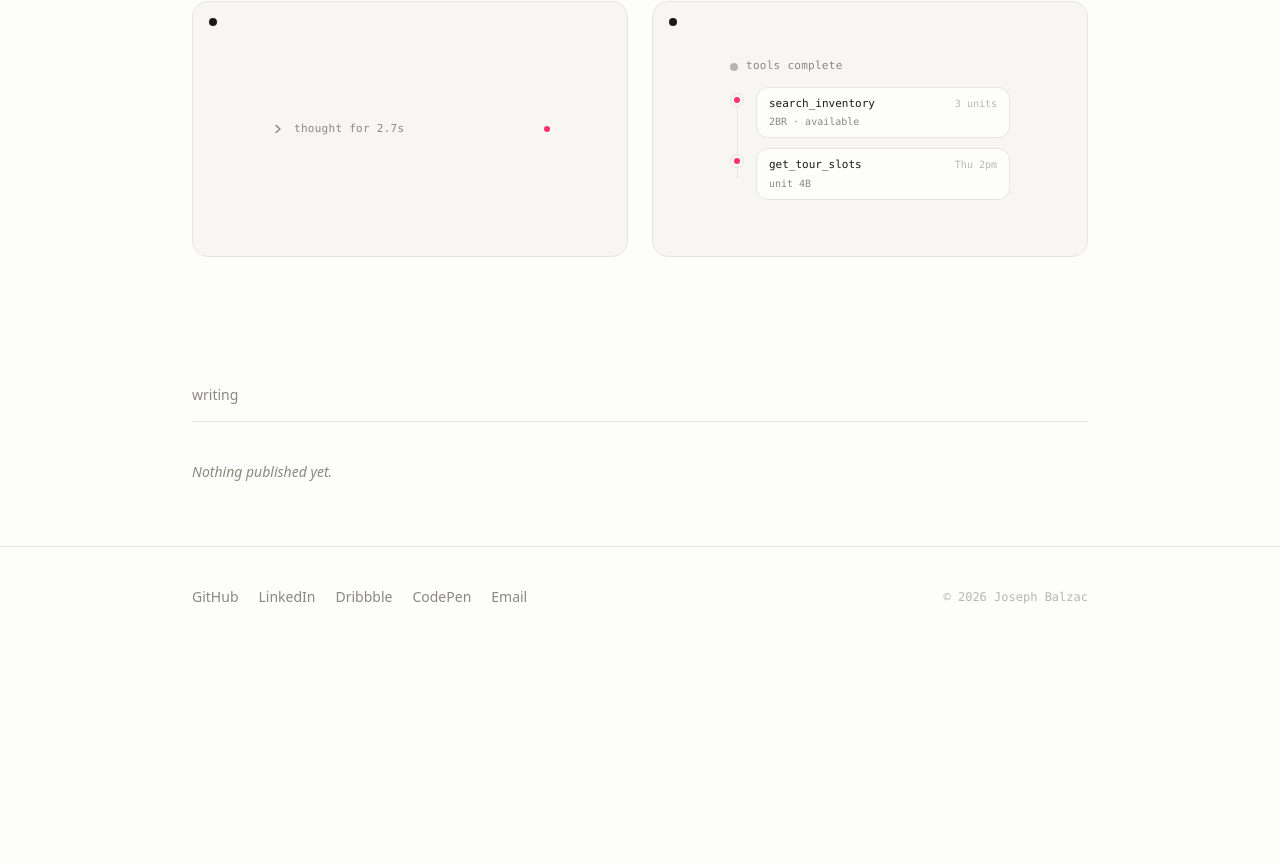
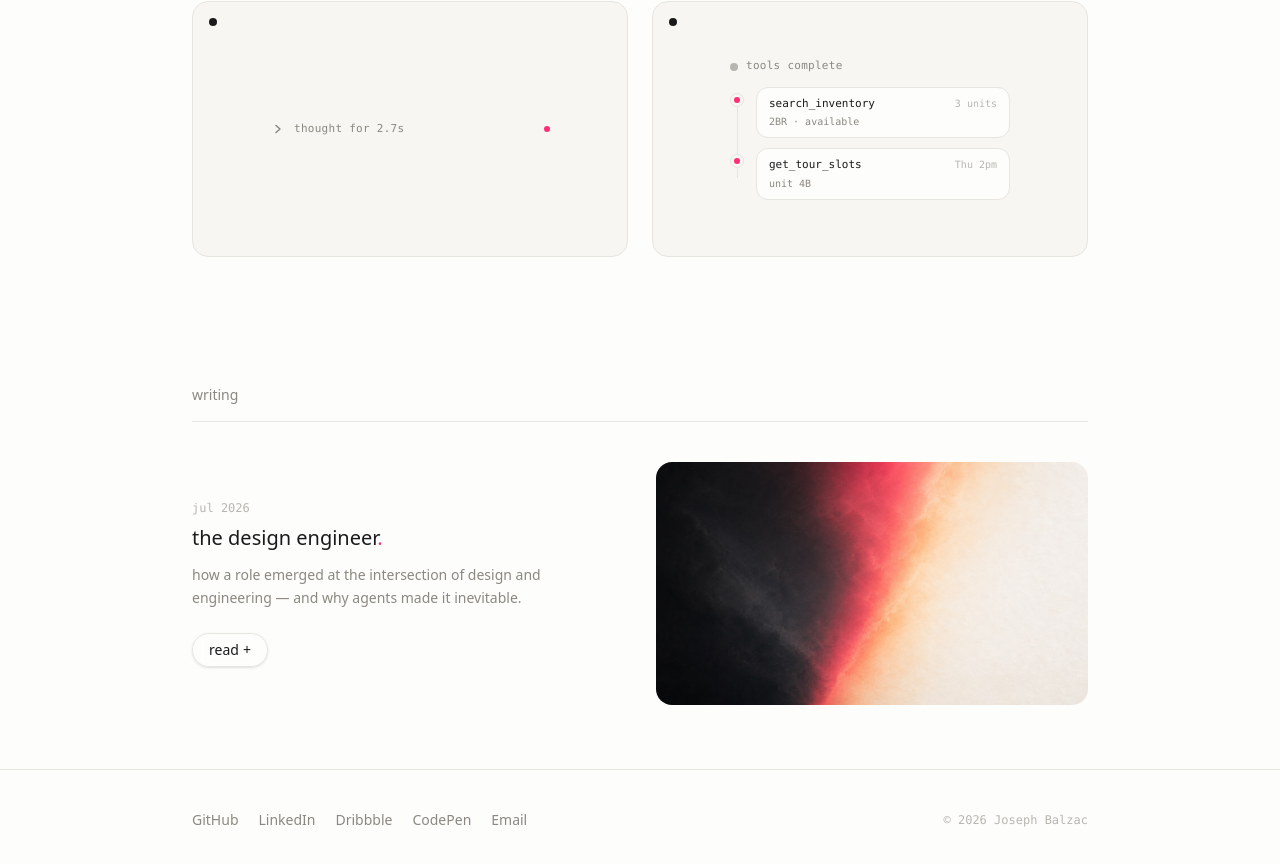
Before and after one commit to joebalzac/jb-portfolio, a React (Vite) app: page / in a window 1280 px wide. Shown: the part 1768-2632 px from the top of the page. Before the commit the page ends 2415 px from the top, so only its background shows below. Built offline with nearby package versions, Linux system fonts and the light colour scheme.

Commit message:
updates to writing

```diff
--- a/src/components/Writing.tsx
+++ b/src/components/Writing.tsx
@@ -1,27 +1,56 @@
-import { writing } from '../data/site';
+import { useState } from 'react';
+import { writing, type WritingPost } from '../data/site';
 import { Section } from './Section';
+import { WritingDetail } from './writing/WritingDetail';
 
 export function Writing() {
+  const [selected, setSelected] = useState<WritingPost | null>(null);
+
+  const select = (post: WritingPost | null) => {
+    setSelected(post);
+    document
+      .getElementById('writing')
+      ?.scrollIntoView({ behavior: 'smooth', block: 'start' });
+  };
+
   return (
     <Section id="writing" title="writing">
-      {writing.length === 0 ? (
+      {selected ? (
+        <WritingDetail post={selected} onClose={() => select(null)} />
+      ) : writing.length === 0 ? (
         <p className="text-sm italic text-muted">Nothing published yet.</p>
       ) : (
-        <ul className="space-y-3">
+        <div className="space-y-20">
           {writing.map((post) => (
-            <li key={post.title} className="flex items-baseline gap-4">
-              <a
-                href={post.url}
-                className="text-sm text-ink underline decoration-line underline-offset-2 hover:decoration-ink transition-colors"
-              >
-                {post.title}
-              </a>
-              <span className="font-mono text-xs text-faint">
-                {post.date}
-              </span>
-            </li>
+            <button
+              key={post.title}
+              type="button"
+              onClick={() => select(post)}
+              className="group grid w-full grid-cols-1 items-center gap-8 text-left md:grid-cols-2"
+            >
+              <div>
+                <p className="font-mono text-xs text-faint">{post.date}</p>
+                <h3 className="mt-2 text-xl font-medium text-ink">
+                  {post.title}
+                  <span className="text-accent">.</span>
+                </h3>
+                <p className="mt-3 max-w-sm text-sm leading-relaxed text-muted">
+                  {post.excerpt}
+                </p>
+                <span className="mt-6 inline-flex items-center gap-1 rounded-full border border-line bg-bg/50 px-4 py-1.5 text-sm text-ink shadow-sm backdrop-blur-sm transition-colors group-hover:bg-bg/80">
+                  read <span aria-hidden>+</span>
+                </span>
+              </div>
+              <div className="overflow-hidden rounded-2xl transition-opacity group-hover:opacity-95">
+                <img
+                  src={post.cover}
+                  alt=""
+                  className="aspect-video w-full object-cover"
+                />
+              </div>
+            </button>
           ))}
-        </ul>
+        </div>
       )}
     </Section>
   );
--- /dev/null
+++ b/src/components/writing/WritingDetail.tsx
@@ -0,0 +1,67 @@
+import { useEffect, type MouseEvent } from 'react';
+import type { WritingPost } from '../../data/site';
+
+type WritingDetailProps = {
+  post: WritingPost;
+  onClose: () => void;
+};
+
+export function WritingDetail({ post, onClose }: WritingDetailProps) {
+  useEffect(() => {
+    document.documentElement.dataset.cursorMode = 'close';
+
+    const handleKey = (e: KeyboardEvent) => {
+      if (e.key === 'Escape') onClose();
+    };
+    window.addEventListener('keydown', handleKey);
+
+    return () => {
+      delete document.documentElement.dataset.cursorMode;
+      window.removeEventListener('keydown', handleKey);
+    };
+  }, [onClose]);
+
+  const handleSurfaceClick = (e: MouseEvent<HTMLDivElement>) => {
+    if ((e.target as HTMLElement).closest('a, button')) return;
+    onClose();
+  };
+
+  return (
+    <article
+      role="dialog"
+      aria-label={post.title}
+      onClick={handleSurfaceClick}
+      className="mx-auto max-w-2xl"
+    >
+      <div className="overflow-hidden rounded-2xl">
+        <img
+          src={post.cover}
+          alt=""
+          className="aspect-video w-full object-cover"
+        />
+      </div>
+
+      <header className="mt-10">
+        <p className="font-mono text-xs text-faint">{post.date}</p>
+        <h3 className="mt-3 text-3xl font-semibold tracking-tight text-ink">
+          {post.title}
+          <span className="text-accent">.</span>
+        </h3>
+        <p className="mt-4 text-base leading-relaxed text-muted">
+          {post.excerpt}
+        </p>
+      </header>
+
+      <div className="mt-10 space-y-5 border-t border-line pt-10">
+        {post.body.map((paragraph) => (
+          <p
+            key={paragraph.slice(0, 48)}
+            className="text-[15px] leading-7 text-ink/90"
+          >
+            {paragraph}
+          </p>
+        ))}
+      </div>
+    </article>
+  );
+}
--- a/src/data/site.ts
+++ b/src/data/site.ts
@@ -185,10 +185,29 @@ export const sideProjects: WorkItem[] = [
 export type WritingPost = {
   title: string;
   date: string;
+  excerpt: string;
+  cover: string;
+  body: string[];
   url?: string;
 };
 
-export const writing: WritingPost[] = [];
+export const writing: WritingPost[] = [
+  {
+    title: 'the design engineer',
+    date: 'jul 2026',
+    excerpt:
+      'how a role emerged at the intersection of design and engineering — and why agents made it inevitable.',
+    cover: '/img/writing/design-engineer-cover.jpg',
+    body: [
+      'for a long time, product teams treated design and engineering like a relay. designers handed off. engineers implemented. the gap between the two was where quality leaked — timing that felt off, states that never got designed, interactions that died in a ticket.',
+      'the design engineer sits in that gap on purpose. not a designer who codes a little, and not an engineer who has taste. someone who can hold the whole loop: feel the product, shape the interface, and ship the thing that makes it real.',
+      'tools closed the distance. figma got closer to production. components became the design system. prototyping stopped being a separate craft and started living in the same repo as the product. the handoff got thinner until, in the best teams, it mostly disappeared.',
+      'agents accelerated the shift. when the product itself is a system that thinks, calls tools, and streams uncertainty, you cannot design it in static frames and hope engineering figures out the motion. the interesting problems are temporal — thinking states, interrupted generation, tool call choreography, trust as the model changes its mind.',
+      'those surfaces only get good when the person designing them can also build them. taste without implementation stalls. implementation without taste ships the wrong certainty. the design engineer is the person who can do both in the same afternoon.',
+      'so the role is not a rebrand of frontend. it is a bet that the highest leverage work now lives where craft and systems meet — and that the people who thrive there will define how software feels next.',
+    ],
+  },
+];
 
 export const links = [
   { label: 'GitHub', href: 'https://github.com/joebalzac' },
```
Also changed, not shown: public/img/writing/design-engineer-cover.jpg (added).
